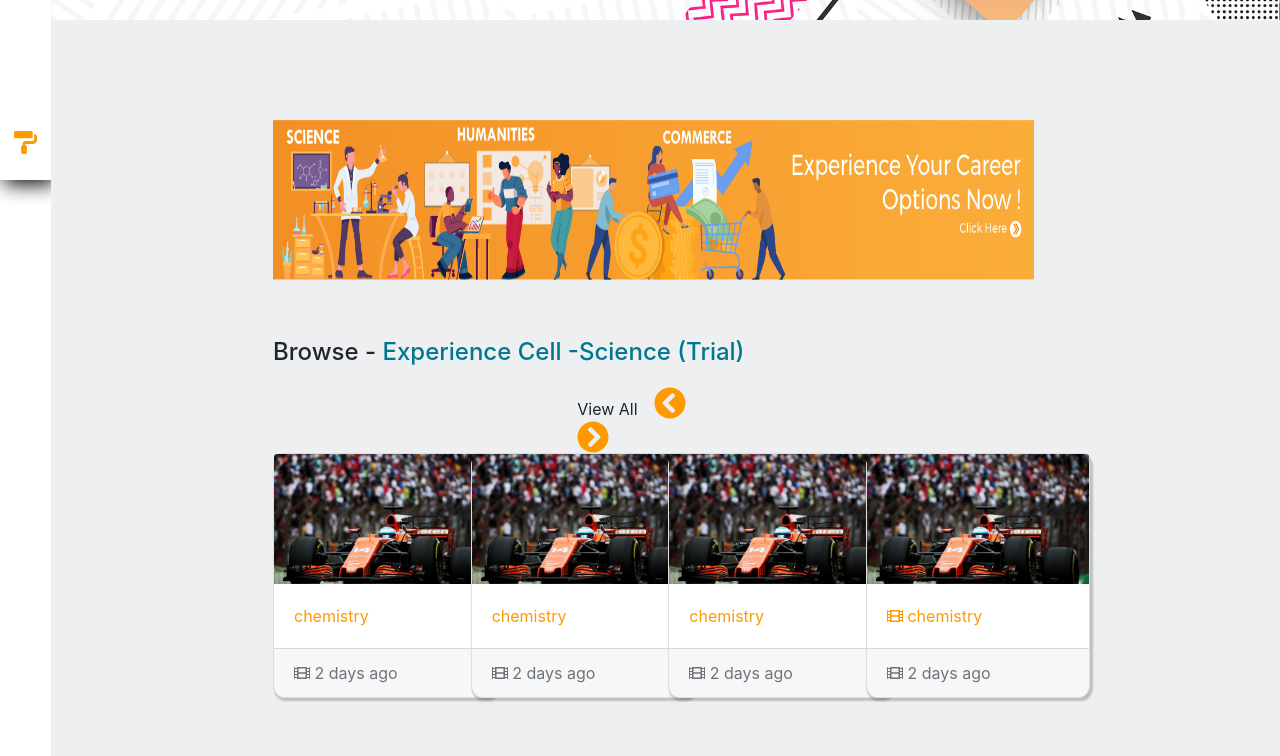
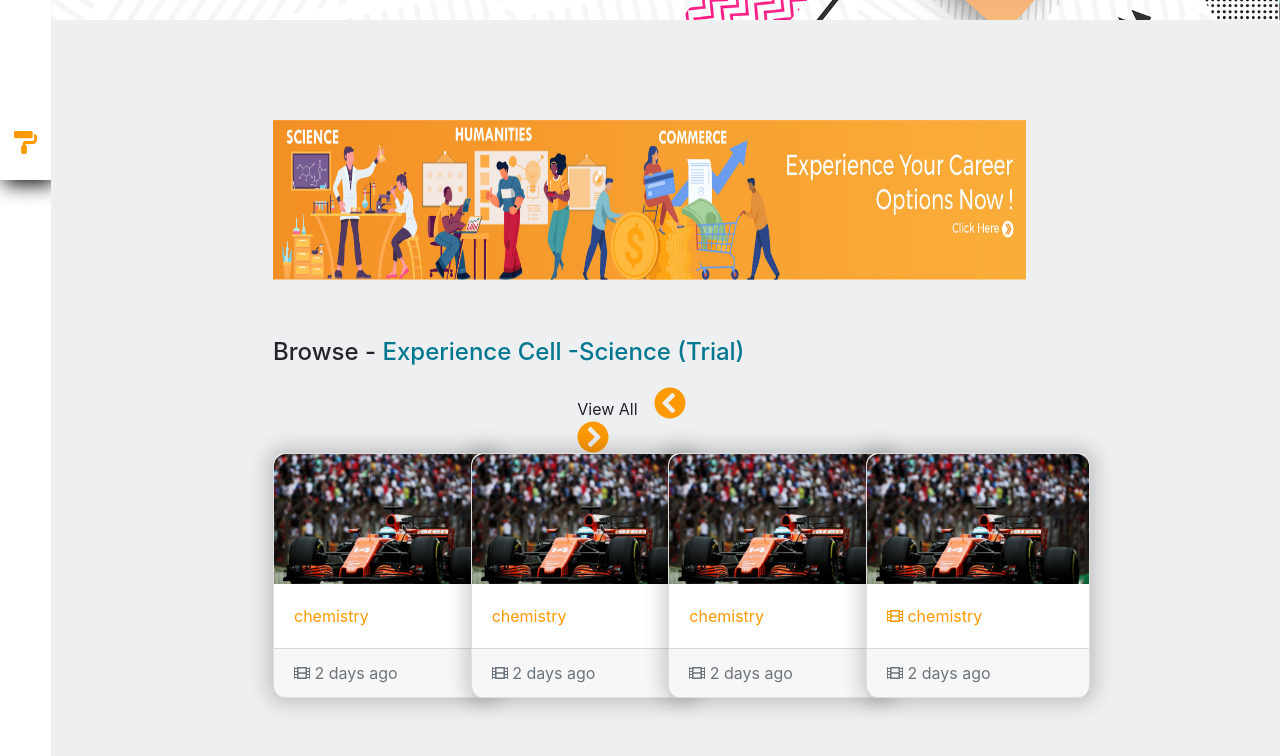
Before and after one commit to shamanthhegde2/ankor_project_2, a plain HTML site: page index.html in a window 1280 px wide. Shown: the part 620-1376 px from the top of the page. Drawn offline with nearby package versions, Linux system fonts and the light colour scheme.

Commit message:
fix(box-shadow & img border)

```diff
--- a/styles.css
+++ b/styles.css
@@ -64,7 +64,7 @@ main {
   position: relative;
 }
 .ad {
-  max-width: 100%;
+  max-width: 99%;
   height: 20%;
   margin: 5% 0% 5% 0%;
 }
@@ -78,7 +78,7 @@ main {
 .card {
   border-radius: 5%;
   transition: transform 0.4s;
-  box-shadow: 2px 2px 2px 1px rgba(0, 0, 0, 0.2);
+  box-shadow: 0px 0px 20px 5px rgba(0, 0, 0, 0.2);
 }
 .card:hover {
   transform: translateY(-10px);
@@ -118,3 +118,6 @@ footer {
   justify-content: space-between;
   padding-top: 2%;
 }
+.card-img-top {
+  border-radius: 12px 12px 0 0;
+}
```
